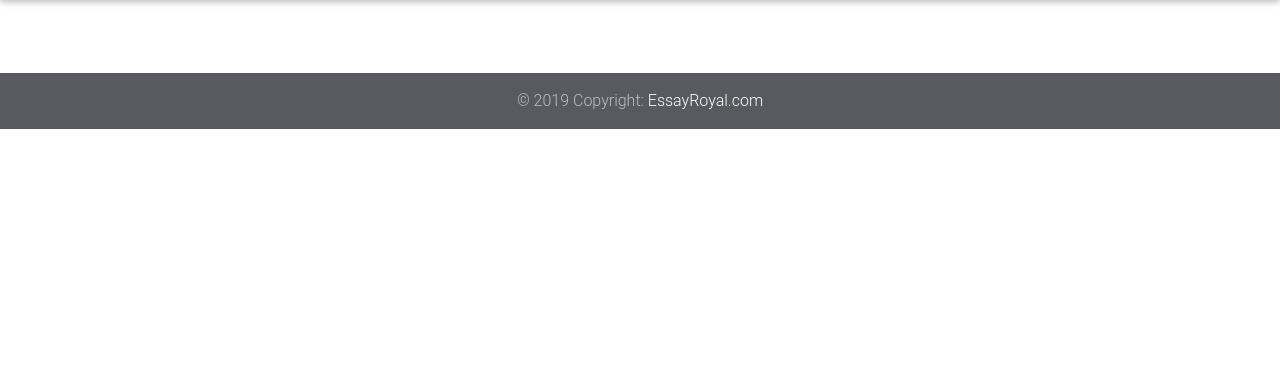
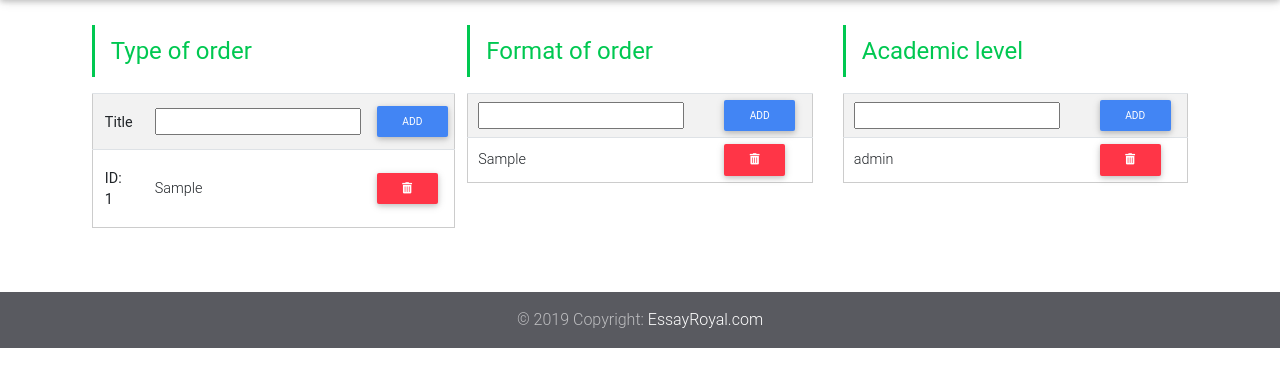
Before and after one commit to ali-man/EsseyRoyal, a Django app: template templates/admin/admin-dashboard.html in a window 1280 px wide. Shown: the part 63-450 px from the top of the page. Run offline with Django 3.2, Linux system fonts and the light colour scheme; the template is opened without the code that fills it: most values are stand-ins (such as "Sample title", 1, 10 or a date in 2020); parts of the project's set-up code (start-up, migrations or seed data) failed here and were passed over; some libraries are stand-ins or nearby versions; some web fonts are replaced.

Commit message:
Change Table "Add Order" and Change Admin dashboard main page

```diff
--- a/templates/admin/admin-dashboard.html
+++ b/templates/admin/admin-dashboard.html
@@ -2,14 +2,112 @@
 {% load static %}
 
 {% block css %}
+    <style>
+        .blockquote p {
+            padding: 0;
+        }
 
+        table.table td {
+            vertical-align: middle;
+            padding: 0 0 0 10px;
+        }
+    </style>
 {% endblock %}
 
 {% block title %}
-Dashboard
+    Dashboard
 {% endblock %}
 
 {% block content %}
+
+    <div class="row">
+        <div class="col-12 col-md-4">
+            <blockquote class="blockquote bq-success">
+                <p class="bq-title">Type of order</p>
+            </blockquote>
+            <table class="table table table-striped" style="border: 1px solid #ccc;">
+                <form action="{% url 'admin' %}" method="post">{% csrf_token %}
+                    <tr>
+                        <th>Title</th>
+                        <td><input type="text" name="type_order"></td>
+                        <td>
+                            <button class="btn btn-primary btn-sm">Add</button>
+                        </td>
+                    </tr>
+                </form>
+                {% for type_order in types_order %}
+                    <tr>
+                        <th>ID: {{ type_order.id }}</th>
+                        <td>{{ type_order }}</td>
+                        <td>
+                            <form action="{% url 'admin' %}" method="post">{% csrf_token %}
+                                <button class="btn btn-danger btn-sm" name="type_order_remove"
+                                        value="{{ type_order.id }}">
+                                    <i class="fas fa-trash-alt"></i>
+                                </button>
+                            </form>
+                        </td>
+                    </tr>
+                {% endfor %}
+            </table>
+        </div>
+        <div class="col-12 col-md-4">
+            <blockquote class="blockquote bq-success">
+                <p class="bq-title">Format of order</p>
+            </blockquote>
+            <table class="table table table-striped" style="border: 1px solid #ccc;">
+                <form action="{% url 'admin' %}" method="post">{% csrf_token %}
+                    <tr>
+                        <td><input type="text" name="format_order"></td>
+                        <td>
+                            <button class="btn btn-primary btn-sm">Add</button>
+                        </td>
+                    </tr>
+                </form>
+                {% for format_order in formats_order %}
+                    <tr>
+                        <td>{{ format_order }}</td>
+                        <td>
+                            <form action="{% url 'admin' %}" method="post">{% csrf_token %}
+                                <button class="btn btn-danger btn-sm" name="format_order_remove"
+                                        value="{{ format_order.id }}">
+                                    <i class="fas fa-trash-alt"></i>
+                                </button>
+                            </form>
+                        </td>
+                    </tr>
+                {% endfor %}
+            </table>
+        </div>
+        <div class="col-12 col-md-4">
+            <blockquote class="blockquote bq-success">
+                <p class="bq-title">Academic level</p>
+            </blockquote>
+            <table class="table table table-striped" style="border: 1px solid #ccc;">
+                <form action="{% url 'admin' %}" method="post">{% csrf_token %}
+                    <tr>
+                        <td><input type="text" name="academic_level"></td>
+                        <td>
+                            <button class="btn btn-primary btn-sm">Add</button>
+                        </td>
+                    </tr>
+                </form>
+                {% for academic_level in academic_levels %}
+                    <tr>
+                        <td>{{ academic_level }}</td>
+                        <td>
+                            <form action="{% url 'admin' %}" method="post">{% csrf_token %}
+                                <button class="btn btn-danger btn-sm" name="academic_level_remove"
+                                        value="{{ academic_level.id }}">
+                                    <i class="fas fa-trash-alt"></i>
+                                </button>
+                            </form>
+                        </td>
+                    </tr>
+                {% endfor %}
+            </table>
+        </div>
+    </div>
 
 {% endblock %}
 
```
Also changed, not shown: appdashboard/views.py (+43 -1 lines), apporders/forms.py (+7 -8 lines), apporders/models.py (+11 -16 lines), apporders/views.py (+9 -11 lines), 1 other file.
